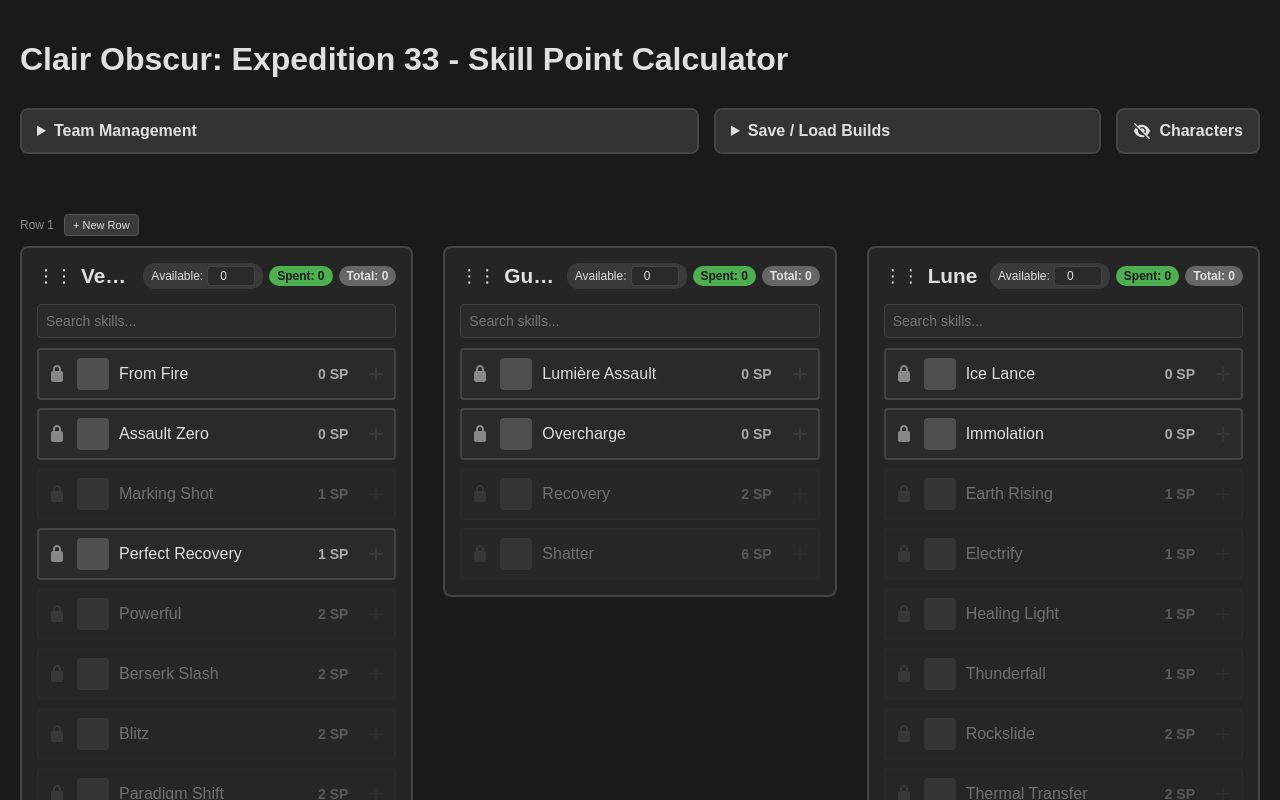
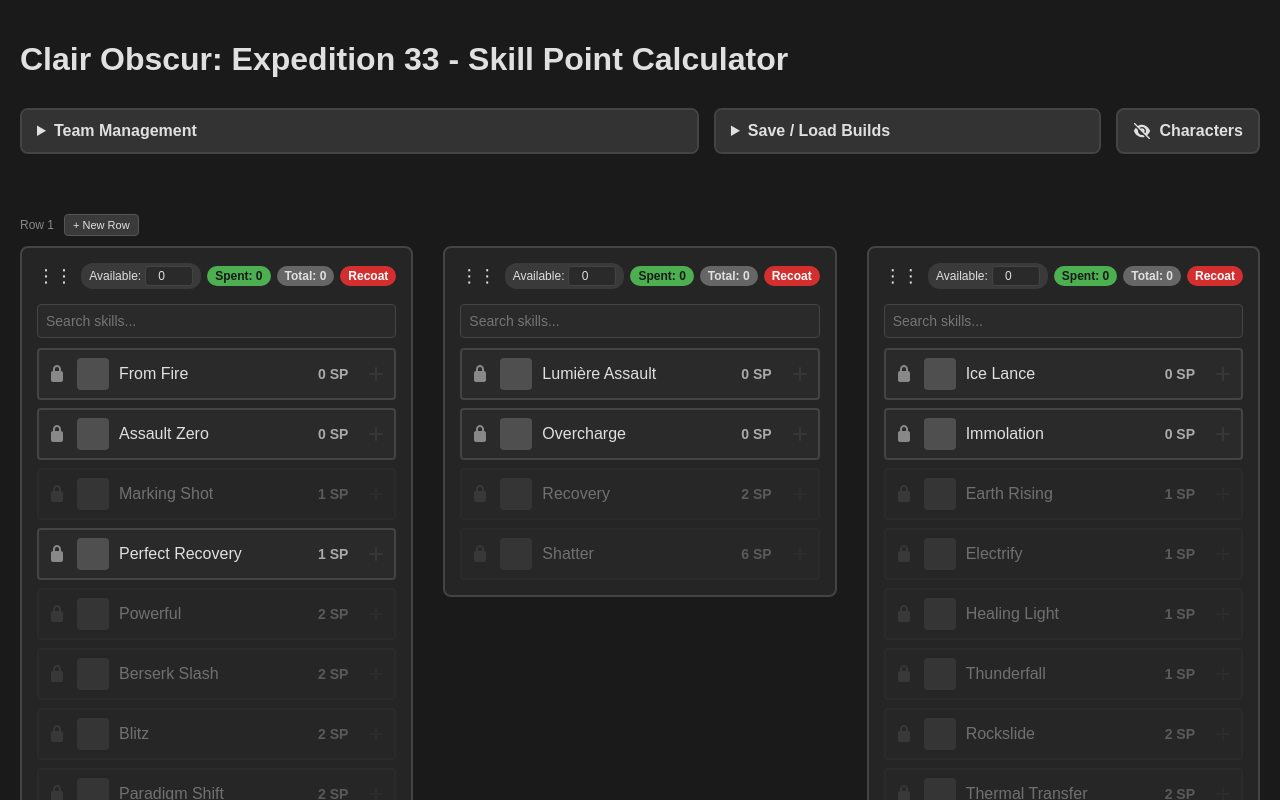
Before and after one commit to AllySummers/clairobscurskills, a React (Vite) app: page / in a window 1280 px wide. Shown: the top 800 px of the page. Built offline with nearby package versions, Linux system fonts and the light colour scheme; grey boxes are pictures that could not be loaded.

Commit message:
add recoat button & fmt

```diff
--- a/src/components/CharacterCard.tsx
+++ b/src/components/CharacterCard.tsx
@@ -23,8 +23,14 @@
 		charFieldSkills,
 		isDragging,
 	}: CharacterCardProps) => {
-		const { updateUnallocatedSP, handleDragStart, handleDragOver, handleDrop, handleDragEnd } =
-			useSkillCalculatorActions();
+		const {
+			updateUnallocatedSP,
+			handleDragStart,
+			handleDragOver,
+			handleDrop,
+			handleDragEnd,
+			resetCharacter,
+		} = useSkillCalculatorActions();
 
 		const skills = useMemo(() => skillsByCharacter[character] ?? [], [character]);
 
@@ -130,6 +136,16 @@
 			},
 			[charSelectedSkills, character],
 		);
+
+		const handleReset = useCallback(() => {
+			if (
+				confirm(
+					`Recoat ${character}? This will unlock all skills and set available SP to ${totalSP}.`,
+				)
+			) {
+				resetCharacter(character, totalSP);
+			}
+		}, [character, totalSP, resetCharacter]);
 
 		return (
 			<article
@@ -261,6 +277,31 @@
 							>
 								Total: {totalSP}
 							</div>
+
+							<button
+								onClick={handleReset}
+								style={{
+									fontSize: '12px',
+									padding: '3px 8px',
+									backgroundColor: '#d32f2f',
+									color: '#fff',
+									border: 'none',
+									borderRadius: '12px',
+									fontWeight: '600',
+									cursor: 'pointer',
+									whiteSpace: 'nowrap',
+									flexShrink: 0,
+									transition: 'background-color 0.2s',
+								}}
+								onMouseEnter={(e) => {
+									e.currentTarget.style.backgroundColor = '#b71c1c';
+								}}
+								onMouseLeave={(e) => {
+									e.currentTarget.style.backgroundColor = '#d32f2f';
+								}}
+							>
+								Recoat
+							</button>
 						</div>
 					)}
 				</header>
--- a/src/context/SkillCalculatorContext.tsx
+++ b/src/context/SkillCalculatorContext.tsx
@@ -27,6 +27,7 @@
 	createNewRow: () => void;
 	deleteRow: (rowIndex: number) => void;
 	handleLoad: (data: SaveData) => void;
+	resetCharacter: (character: string, totalSP: number) => void;
 }
 
 interface SkillCalculatorStateType {
@@ -257,6 +258,26 @@
 		});
 	}, []);
 
+	const resetCharacter = useCallback((character: string, totalSP: number) => {
+		// Clear all selected skills for this character
+		setSelectedSkills((prev) => ({
+			...prev,
+			[character]: new Set<string>(),
+		}));
+
+		// Clear all field skills for this character
+		setFieldSkills((prev) => ({
+			...prev,
+			[character]: [],
+		}));
+
+		// Set unallocated SP to the total
+		setUnallocatedSP((prev) => ({
+			...prev,
+			[character]: totalSP,
+		}));
+	}, []);
+
 	const addToTeam = useCallback((teamNum: 1 | 2, character: string) => {
 		setTeams((prev) => {
 			const teamKey = `team${teamNum}` as 'team1' | 'team2';
@@ -433,6 +454,7 @@
 			createNewRow,
 			deleteRow,
 			handleLoad,
+			resetCharacter,
 		}),
 		[
 			toggleSkill,
@@ -448,6 +470,7 @@
 			createNewRow,
 			deleteRow,
 			handleLoad,
+			resetCharacter,
 		],
 	);
 
```
Also changed, not shown: src/types/index.ts (+6 -5 lines), src/utils/index.ts (+4 -4 lines), src/components/SaveLoadManager.tsx (line endings or trailing spaces), src/components/icons.tsx (line endings or trailing spaces), src/utils.ts (line endings or trailing spaces).
